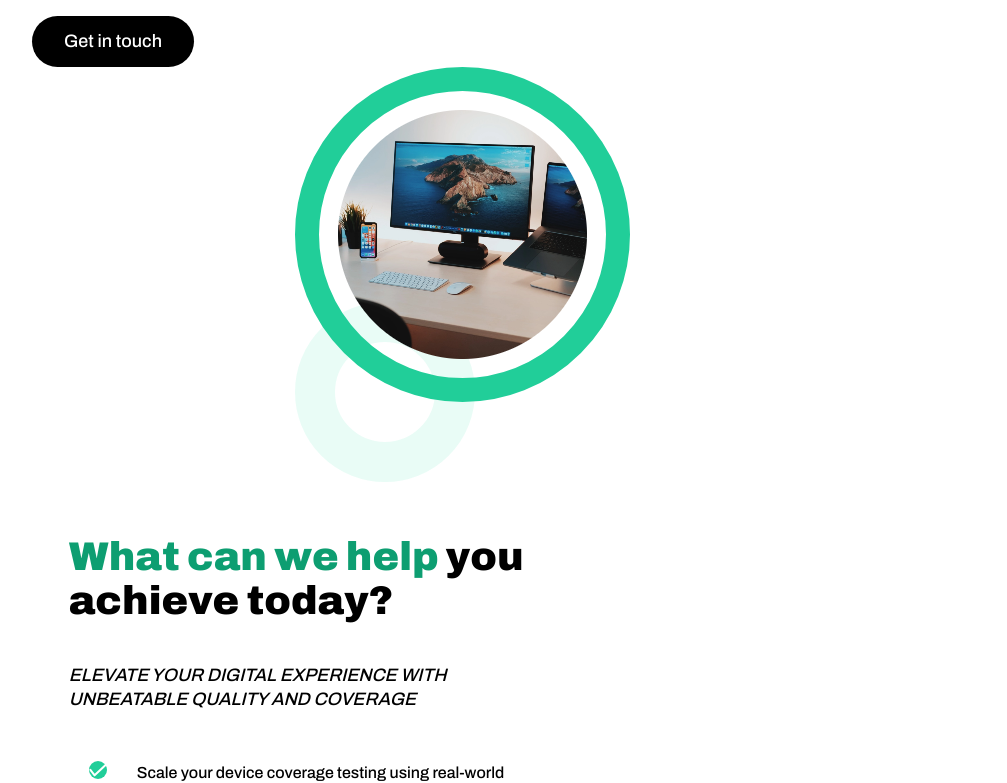
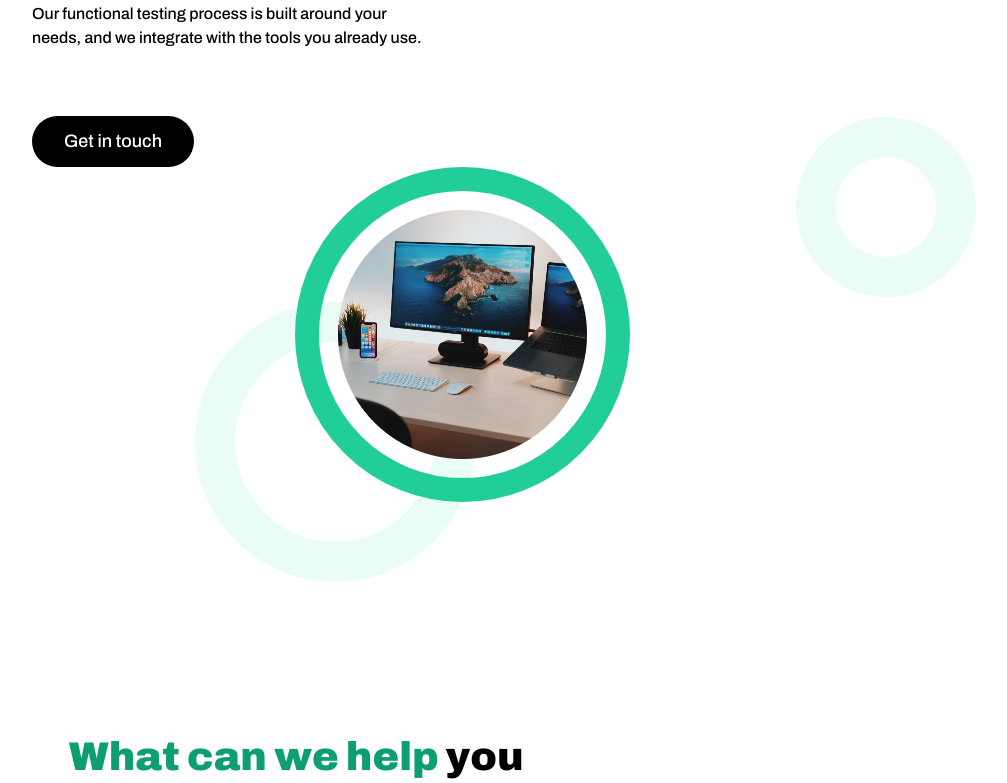
Before and after one commit to a11ysolutions/website, a React (Create React App) app: page /functional in a window 1280 px wide. Shown: the part 1865-2648 px from the top of the page, without its empty margins (4-1011 px from the left). Built offline with nearby package versions, Linux system fonts and the light colour scheme.

Commit message:
fix: adjustments in sections and circles in functional/tablet

```diff
--- a/src/Components/Functional/Functional.css
+++ b/src/Components/Functional/Functional.css
@@ -173,7 +173,7 @@
   margin-bottom: 10px;
 }
 
-.info-with-image {
+.functional-info-with-image {
   display: flex;
   flex-direction: column;
   align-items: center;
@@ -237,8 +237,59 @@
 }
 
 @media screen and (min-width: 768px) and (max-width: 1500px) {
-  .functional-circles-container {
-    display: none;
+  .functional-fourth-blurred-circle {
+    position: absolute;
+    right: 300px;
+    /* top: -100px; */
+    width: 100px;
+    height: 100px;
+    border: 40px solid #27dba419;
+    backdrop-filter: blur(30px);
+    -webkit-backdrop-filter: blur(30px);
+    border-radius: 50%;
+    margin-top: -50px;
+  }
+
+  .functional-first-blurred-circle {
+    width: 200px;
+    height: 200px;
+    margin-left: -100px;
+    margin-top: -200px;
+  }
+
+  .functional-fifth-blurred-circle {
+    width: 150px;
+    height: 150px;
+    border: 40px solid #27dba419;
+    backdrop-filter: blur(30px);
+    -webkit-backdrop-filter: blur(30px);
+    border-radius: 50%;
+    margin-top: -150px;
+    margin-left: 200px;
+  }
+
+  .functional-right-circle {
+    position: absolute;
+    top: 400px;
+    right: -360px;
+    width: 80px;
+    height: 80px;
+    border-radius: 50%;
+    border: 56px solid #21ce99;
+    backdrop-filter: blur(30px);
+    -webkit-backdrop-filter: blur(30px);
+  }
+  .functional-left-circle {
+    position: absolute;
+    width: 500px;
+    height: 500px;
+    top: 125px;
+    left: -700px;
+    border-radius: 50%;
+
+    border: 56px solid #27dba419;
+    backdrop-filter: blur(30px);
+    -webkit-backdrop-filter: blur(30px);
   }
 
   .checked-with-icons {
@@ -287,8 +338,8 @@
   }
 
   .functional-fourth-circle {
-    right: 200px;
-    margin-top: 230px;
+    right: 90px;
+    margin-top: 270px;
   }
 
   .functional-third-blurred-circle {
@@ -305,8 +356,9 @@
     margin-top: 417px;
   }
 
-  .info-with-image {
+  .functional-info-with-image {
     align-self: flex-start;
+    margin-top: 100px;
   }
 
   /* .checked-info,
@@ -360,7 +412,7 @@
     column-count: 2;
   }
 
-  .info-with-image {
+  .functional-info-with-image {
     flex-direction: row;
   }
 
@@ -369,7 +421,7 @@
     left: 1350px !important;
   }
 
-  .info-with-image {
+  .functional-info-with-image {
     align-self: center;
   }
 
--- a/src/Components/Functional/Functional.js
+++ b/src/Components/Functional/Functional.js
@@ -49,7 +49,7 @@ function Functional() {
         pillPositionClass="functional-pill-position"
       />
 
-      <section className="info-with-image first-info">
+      <section className="functional-info-with-image first-info">
         <div className="checked-info">
           <BicolorTitledText
             color1="#0D9E71"
@@ -80,10 +80,11 @@ function Functional() {
             <img src="./desktop-two-monitors.png" alt="A desktop with two monitors" className="functional-first-image" />
           </div>
           <div className="functional-first-blurred-circle"></div>
+          <div className="functional-fourth-blurred-circle"></div>
         </div>
       </section>
 
-      <section className="info-with-image second-info">
+      <section className="functional-info-with-image second-info">
         <div className="checked-info">
           <BicolorTitledText
             color1="#0D9E71"
@@ -124,7 +125,7 @@ function Functional() {
         </div>
       </section>
 
-      <section className="info-with-image first-info">
+      <section className="functional-info-with-image second-info">
           <div className="functional-circles-container">
               <div className="functional-right-circle"></div>
               <div className="functional-left-circle"></div>
@@ -183,7 +184,7 @@ function Functional() {
         </div>
       </section>
 
-      <section className="info-with-image second-info">
+      <section className="functional-info-with-image second-info">
         <div className="checked-info">
           <BicolorTitledText
             color1="#0D9E71"
@@ -211,12 +212,12 @@ function Functional() {
             <div className="functional-first-encircled-img">
               <img src="./man-typing.png" alt="Typing on a laptop" className="functional-first-image" />
             </div>
-            <div className="functional-first-blurred-circle"></div>
+            <div className="functional-fifth-blurred-circle"></div>
           </div>
         </div>
       </section>
 
-      <section className="info-with-image shadowed-section">
+      <section className="functional-info-with-image shadowed-section">
         <div className="checked-info">
           <BicolorTitledText
             color1="#0D9E71"
```
